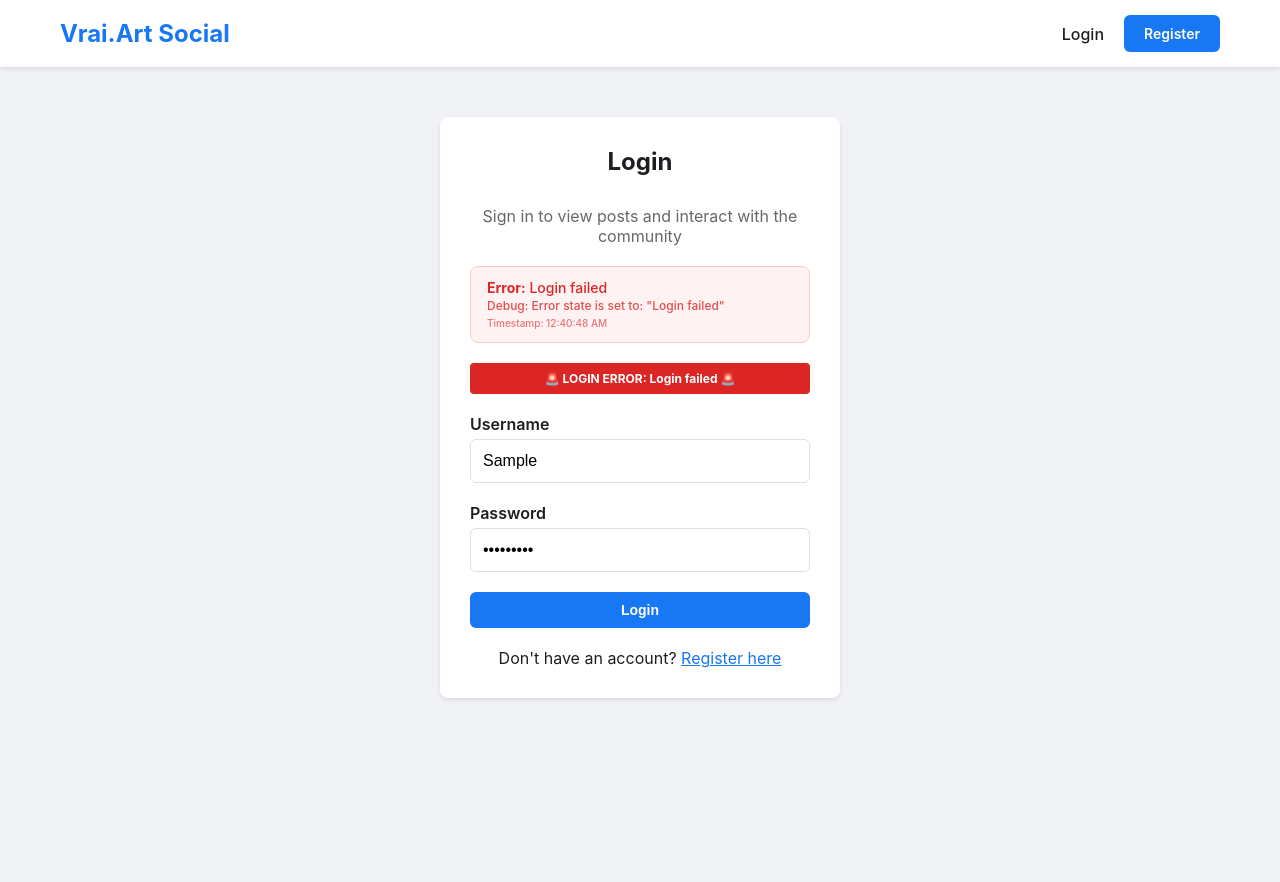
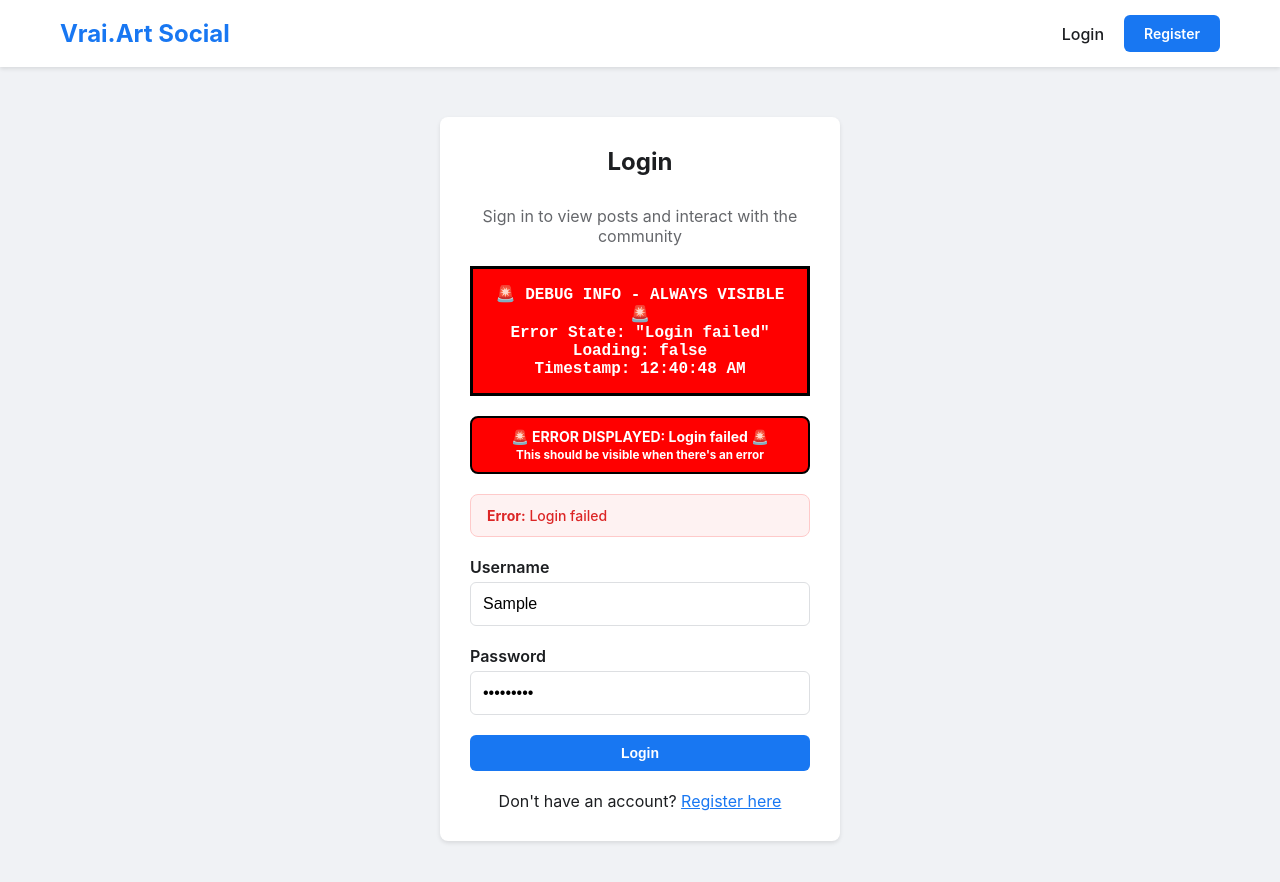
Before and after one commit to kyle-hailey/vrai.art, a React (Create React App) app in the folder client/: page /login in a window 1280 px wide. Both pictures are taken after typing "Sample", "Sample123" into the empty fields and a click on the button "Login". Shown: the top 882 px of the page. Before the commit the page ends 800 px from the top, so only its background shows below. Built offline with nearby package versions, Linux system fonts and the light colour scheme; no server answers.

Commit message:
v4 adjust login error message

```diff
--- a/client/src/components/Login.js
+++ b/client/src/components/Login.js
@@ -17,21 +17,23 @@ const Login = () => {
 
   // Debug: Log when error state changes
   useEffect(() => {
-    console.log('🔄 Error state changed to:', error);
+    // Force console output that's harder to hide
+    console.warn('🔄 Error state changed to:', error);
+    console.error('🚨 ERROR STATE UPDATE:', error);
 
     // Additional debugging for error visibility
     if (error) {
-      console.log('🔍 Error is set, checking DOM in 100ms...');
+      console.warn('🔍 Error is set, checking DOM in 100ms...');
       setTimeout(() => {
         const errorDiv = document.querySelector('.alert-error');
         if (errorDiv) {
-          console.log('🎯 Found error div in DOM:', errorDiv);
-          console.log('🎯 Error div is visible:', errorDiv.offsetParent !== null);
-          console.log('🎯 Error div display style:', window.getComputedStyle(errorDiv).display);
-          console.log('🎯 Error div visibility style:', window.getComputedStyle(errorDiv).visibility);
-          console.log('🎯 Error div opacity style:', window.getComputedStyle(errorDiv).opacity);
+          console.warn('🎯 Found error div in DOM:', errorDiv);
+          console.warn('🎯 Error div is visible:', errorDiv.offsetParent !== null);
+          console.warn('🎯 Error div display style:', window.getComputedStyle(errorDiv).display);
+          console.warn('🎯 Error div visibility style:', window.getComputedStyle(errorDiv).visibility);
+          console.warn('🎯 Error div opacity style:', window.getComputedStyle(errorDiv).opacity);
         } else {
-          console.log('❌ Error div NOT found in DOM after 100ms');
+          console.error('❌ Error div NOT found in DOM after 100ms');
         }
       }, 100);
     }
@@ -87,9 +89,51 @@ const Login = () => {
           Sign in to view posts and interact with the community
         </p>
 
+        {/* Debug info - always visible and hard to miss */}
+        <div style={{
+          backgroundColor: '#ff0000',
+          color: 'white',
+          padding: '15px',
+          marginBottom: '20px',
+          fontSize: '16px',
+          fontFamily: 'monospace',
+          border: '3px solid #000',
+          fontWeight: 'bold',
+          textAlign: 'center'
+        }}>
+          🚨 DEBUG INFO - ALWAYS VISIBLE 🚨<br/>
+          Error State: "{error || 'none'}"<br/>
+          Loading: {loading ? 'true' : 'false'}<br/>
+          Timestamp: {new Date().toLocaleTimeString()}
+        </div>
+
+        {/* Always show error state for debugging */}
+        <div style={{
+          marginBottom: '20px',
+          padding: '10px',
+          backgroundColor: error ? '#ff0000' : '#00ff00',
+          color: 'white',
+          fontSize: '14px',
+          fontWeight: 'bold',
+          textAlign: 'center',
+          borderRadius: '8px',
+          border: '2px solid #000'
+        }}>
+          {error ? (
+            <>
+              🚨 ERROR DISPLAYED: {error} 🚨<br/>
+              <small>This should be visible when there's an error</small>
+            </>
+          ) : (
+            <>
+              ✅ NO ERROR - Ready for login ✅<br/>
+              <small>Error state is currently empty</small>
+            </>
+          )}
+        </div>
+
+        {/* Original error display (conditional) */}
         {error && (
-          <>
-            {/* Primary error display */}
           <div
             className="alert alert-error"
             style={{
@@ -102,43 +146,9 @@ const Login = () => {
               fontSize: '14px',
               fontWeight: '500'
             }}
-              onLoad={() => console.log('🎯 Error div loaded and rendered')}
-              ref={(el) => {
-                if (el) {
-                  console.log('🎯 Error div DOM element created:', el);
-                  console.log('🎯 Error div text content:', el.textContent);
-                  console.log('🎯 Error div is visible:', el.offsetParent !== null);
-                  console.log('🎯 Error div computed styles:', window.getComputedStyle(el));
-                }
-              }}
           >
             <strong>Error:</strong> {error}
-              <br />
-              <small style={{ fontSize: '12px', opacity: 0.8 }}>
-                Debug: Error state is set to: "{error}"
-              </small>
-              <br />
-              <small style={{ fontSize: '10px', opacity: 0.6 }}>
-                Timestamp: {new Date().toLocaleTimeString()}
-              </small>
           </div>
-
-            {/* Backup error display - harder to hide */}
-            <div
-              style={{
-                marginBottom: '20px',
-                padding: '8px 12px',
-                backgroundColor: '#dc2626',
-                color: 'white',
-                fontSize: '12px',
-                fontWeight: 'bold',
-                textAlign: 'center',
-                borderRadius: '4px'
-              }}
-            >
-              🚨 LOGIN ERROR: {error} 🚨
-            </div>
-          </>
         )}
 
         <form onSubmit={handleSubmit}>
```
Lines whose indentation alone changed are shown as unchanged.
